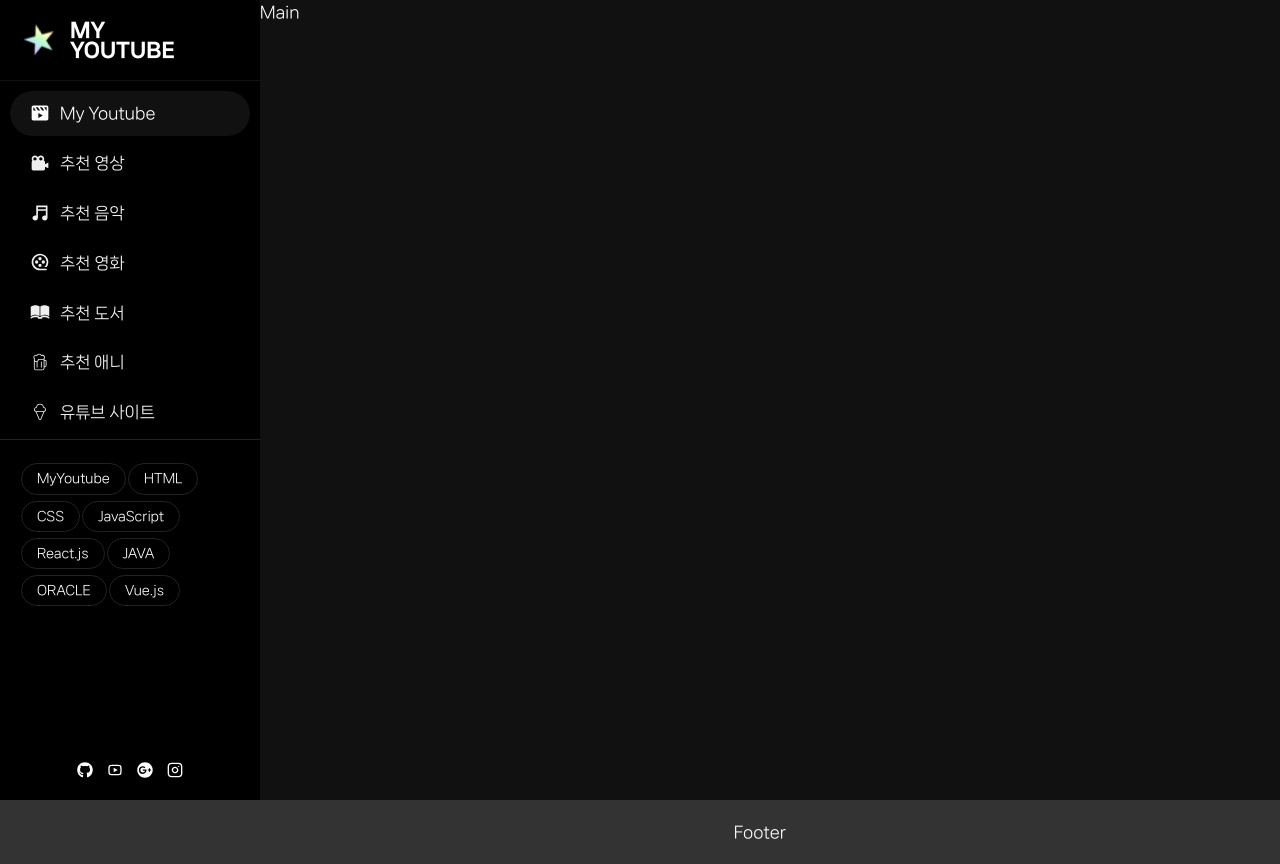
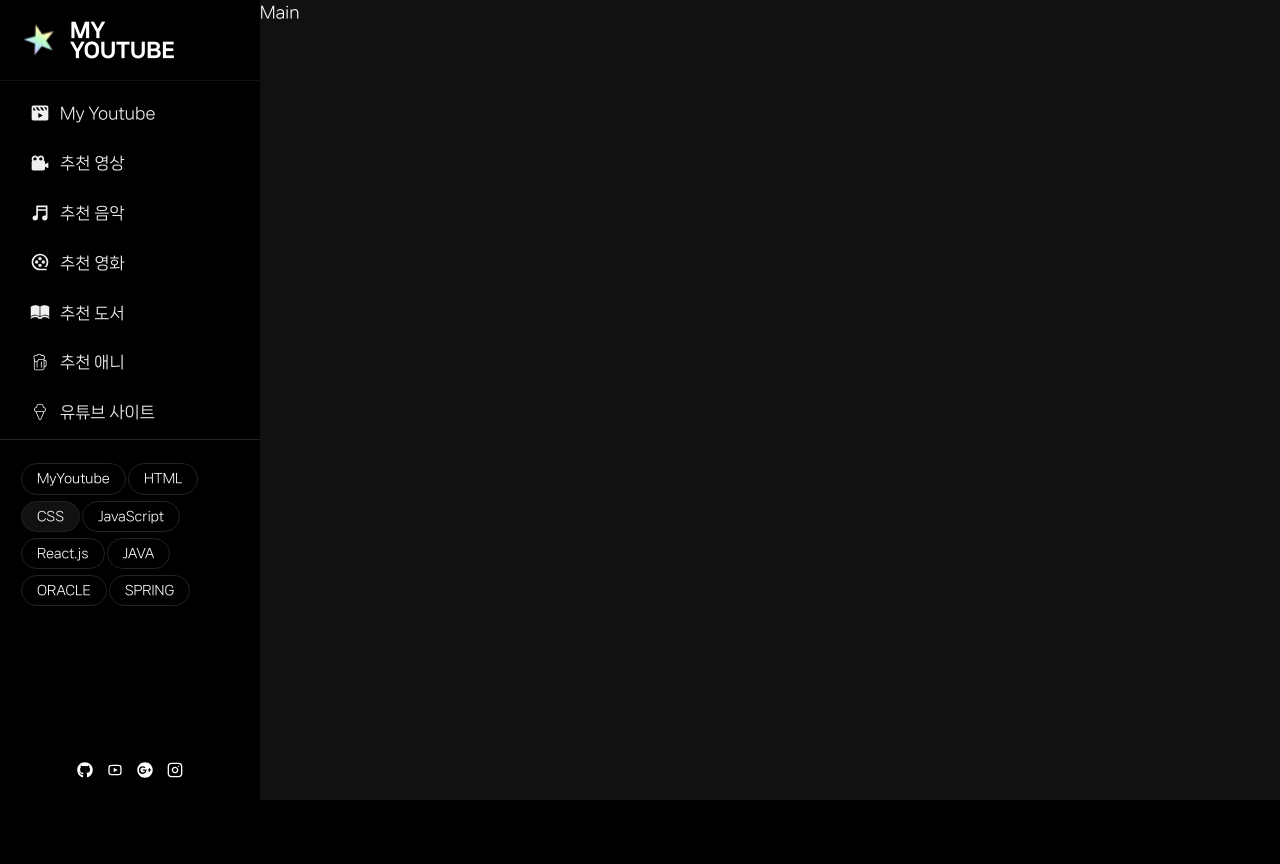
Before and after one commit to qudwls988/web-youtube, a React (Create React App) app: page /search/css in a window 1280 px wide. After the commit the page ends 800 px from the top, so only its background shows below. Built offline with nearby package versions, Linux system fonts and the light colour scheme.

Commit message:
header영역 데이터작업

```diff
--- /dev/null
+++ b/src/components/header/Logo.jsx
@@ -0,0 +1,16 @@
+import React from 'react'
+
+const Logo = () => {
+  return (
+    <div>
+      <h1 className="header__logo">
+                  <a href="/">
+                      <em aria-hidden='true'></em>
+                      <span>my<br/>youtube</span>
+                  </a>
+              </h1>
+    </div>
+  )
+}
+
+export default Logo
--- /dev/null
+++ b/src/components/header/Menu.jsx
@@ -0,0 +1,34 @@
+import React from 'react'
+import { headerMenus, searchKeyword } from '../../data/header'
+import { Link, useLocation } from 'react-router-dom'
+
+const Menu = () => {
+
+const location = useLocation()
+  return (
+
+    <nav className="header__menu">
+        <ul className='menu'>
+            {headerMenus.map((menu, key) =>(
+                <li key={key} className={location.pathname === menu.src ? 'active' : ''}>
+                    <Link to={menu.src}>
+                    {menu.icon}{menu.title}
+                    </Link>
+                </li>
+            ))}
+        </ul>
+        <ul className='keyword'>
+        {searchKeyword.map((keyword, key) =>(
+                <li key={key}  className={location.pathname === keyword.src ? 'active' : ''}>
+                    <Link to={keyword.src}>
+                        {keyword.title}
+                    </Link>
+                </li>
+            ))}
+        </ul>
+    </nav>
+
+  )
+}
+
+export default Menu
--- /dev/null
+++ b/src/components/header/Sns.jsx
@@ -0,0 +1,27 @@
+import React from 'react'
+import { snsLink } from '../../data/header'
+
+const Sns = () => {
+  return (
+      <div className="header__sns">
+          <ul>
+            {
+              snsLink.map((sns,key)=>(
+                <li key={key}>
+                  <a href={sns.url}
+                    target='_blank'
+                    rel="noopener noreferrer"
+                  >
+                    <span>{sns.icon}</span>
+
+                  </a>
+                </li>
+
+              ))
+            }
+          </ul>
+     </div>
+  )
+}
+
+export default Sns
--- a/src/components/section/Footer.jsx
+++ b/src/components/section/Footer.jsx
@@ -2,9 +2,9 @@ import React from 'react'
 
 const Footer = () => {
   return (
-    <footer id='footer' role='contentinfo'>
-        Footer
-    </footer>
+    <div>
+
+    </div>
   )
 }
 
--- a/src/components/section/Header.jsx
+++ b/src/components/section/Header.jsx
@@ -1,101 +1,22 @@
-import React from 'react'
+import React, { Component } from 'react'
 
-import { BiSolidMoviePlay } from "react-icons/bi";
-import { BiSolidCameraMovie } from "react-icons/bi";
-import { IoMdMusicalNotes } from "react-icons/io";
-import { RiMovie2Line } from "react-icons/ri";
-import { GiOpenBook } from "react-icons/gi";
-import { CiBeerMugFull } from "react-icons/ci";
-import { CiIceCream } from "react-icons/ci";
-import { FaGithub } from "react-icons/fa";
-import { RiYoutubeLine } from "react-icons/ri";
-import { FaGooglePlus } from "react-icons/fa";
-import { LuInstagram } from "react-icons/lu";
+import Logo from '../header/Logo';
+import Menu from '../header/Menu';
+import Sns from '../header/sns';
+
+
 
 const Header = () => {
-  return (
+
+return (
+
     <header id='header' role='banner'>
-        <h1 className="header__logo">
-            <a href="/">
-                <em aria-hidden='true'></em>
-                <span>my<br/>youtube</span>
-            </a>
-        </h1>
-        <nav className="header__menu">
-            <ul className='menu'>
-                <li className='active'>
-                    <a href='/'><BiSolidMoviePlay />My Youtube</a>
-                </li>
-                <li>
-                    <a href='/today'><BiSolidCameraMovie />추천 영상</a>
-                </li>
-                <li>
-                    <a href='/music'><IoMdMusicalNotes />추천 음악</a>
-                </li>
-                <li>
-                    <a href='/movie'><RiMovie2Line />추천 영화</a>
-                </li>
-                <li>
-                    <a href='/book'><GiOpenBook />추천 도서</a>
-                </li>
-                <li>
-                    <a href='/anime'><CiBeerMugFull />추천 애니</a>
-                </li>
-                <li>
-                    <a href='/youtube'><CiIceCream />유튜브 사이트</a>
-                </li>
-            </ul>
-            <ul className='keyword'>
-                <li>
-                    <a href="/youtube">MyYoutube</a>
-                </li>
-                <li>
-                    <a href="/search/html">HTML</a>
-                </li>
-                <li>
-                    <a href="/search/css">CSS</a>
-                </li>
-                <li>
-                    <a href="/search/javascript">JavaScript</a>
-                </li>
-                <li>
-                    <a href="/search/react.js">React.js</a>
-                </li>
-                <li>
-                    <a href="/search/java">JAVA</a>
-                </li>
-                <li>
-                    <a href="/search/oracle">ORACLE</a>
-                </li>
-                <li>
-                    <a href="/search/vue.js">Vue.js</a>
-                </li>
-            </ul>
-        </nav>
-        <div className="header__sns">
-            <ul>
-                <li>
-                    <a href="https://github.com">
-                    <FaGithub />
-                    </a>
-                </li>
-                <li>
-                    <a href="https://youtube.com">
-                    <RiYoutubeLine />
-                    </a>
-                </li>
-                <li>
-                    <a href="https://google.com">
-                    <FaGooglePlus />
-                    </a>
-                </li>
-                <li>
-                    <a href="https://instagram.com">
-                    <LuInstagram />
-                    </a>
-                </li>
-            </ul>
-        </div>
+
+        <Logo/>
+        <Menu/>
+        <Sns/>
+
+
     </header>
   )
 }
--- /dev/null
+++ b/src/data/header.js
@@ -0,0 +1,108 @@
+import { BiSolidMoviePlay } from "react-icons/bi";
+import { BiSolidCameraMovie } from "react-icons/bi";
+import { IoMdMusicalNotes } from "react-icons/io";
+import { RiMovie2Line } from "react-icons/ri";
+import { GiOpenBook } from "react-icons/gi";
+import { CiBeerMugFull } from "react-icons/ci";
+import { CiIceCream } from "react-icons/ci";
+import { FaGithub } from "react-icons/fa";
+import { RiYoutubeLine } from "react-icons/ri";
+import { FaGooglePlus } from "react-icons/fa";
+import { LuInstagram } from "react-icons/lu";
+
+
+export const headerMenus =[
+    {
+        title:"My Youtube",
+        icon: <BiSolidMoviePlay />,
+        src : "/"
+    },
+    {
+        title:"추천 영상",
+        icon: <BiSolidCameraMovie />,
+        src: "/today"
+    },
+    {
+        title:"추천 음악",
+        icon: <IoMdMusicalNotes />,
+        src: "/music"
+    },
+    {
+        title:"추천 영화",
+        icon: <RiMovie2Line />,
+        src: "/movie"
+    },
+    {
+        title:"추천 도서",
+        icon: <GiOpenBook />,
+        src: "/book"
+    },
+    {
+        title:"추천 애니",
+        icon: <CiBeerMugFull />,
+        src: "/anime"
+    },
+    {
+        title:"유튜브 사이트",
+        icon: <CiIceCream />,
+        src: "/youtube"
+    }
+];
+
+export const searchKeyword=[
+    {
+        title: "MyYoutube",
+        src: "/youtube"
+    },
+    {
+        title: "HTML",
+        src: "/search/html"
+    },
+    {
+        title: "CSS",
+        src: "/search/css"
+    },
+    {
+        title: "JavaScript",
+        src: "/search/javascript"
+    },
+    {
+        title: "React.js",
+        src: "/search/react.js"
+    },
+    {
+        title: "JAVA",
+        src: "/search/java"
+    },
+    {
+        title: "ORACLE",
+        src: "/search/oracle"
+    },
+    {
+        title: "SPRING",
+        src: "/search/spring"
+    },
+];
+
+export const snsLink =[
+    {
+        title:"github",
+        url:"https://github.com",
+        icon:<FaGithub />
+    },
+    {
+        title:"youtube",
+        url:"https://youtube.com",
+        icon: <RiYoutubeLine />
+    },
+    {
+        title:"google",
+        url:"https://google.com",
+        icon:<FaGooglePlus />
+    },
+    {
+        title:"instagram",
+        url:"https://instagram.com",
+        icon:<LuInstagram />
+    },
+];
--- a/src/pages/Anime.jsx
+++ b/src/pages/Anime.jsx
@@ -0,0 +1,11 @@
+import React from 'react'
+
+const Anime = () => {
+  return (
+    <div>
+
+    </div>
+  )
+}
+
+export default Anime
```
